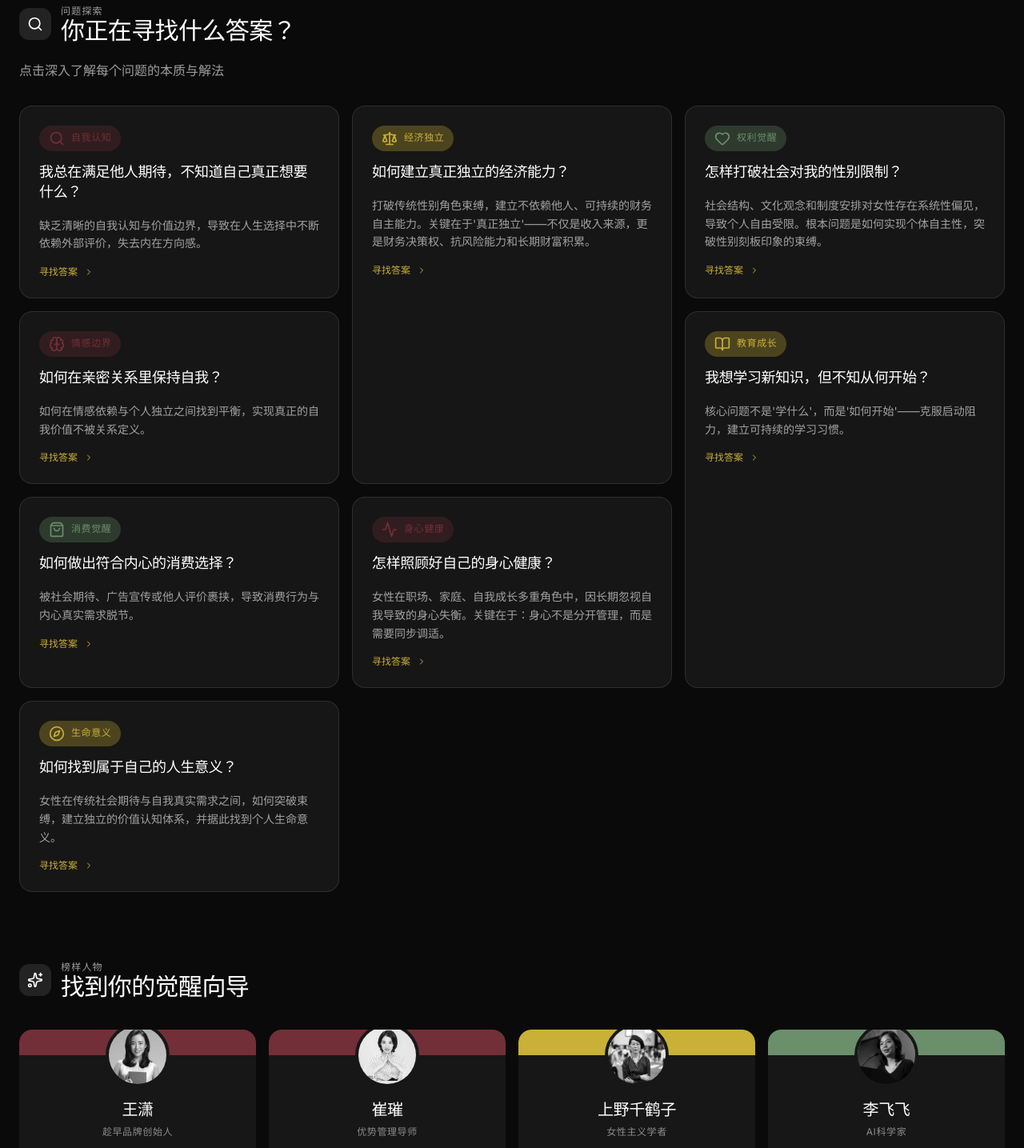
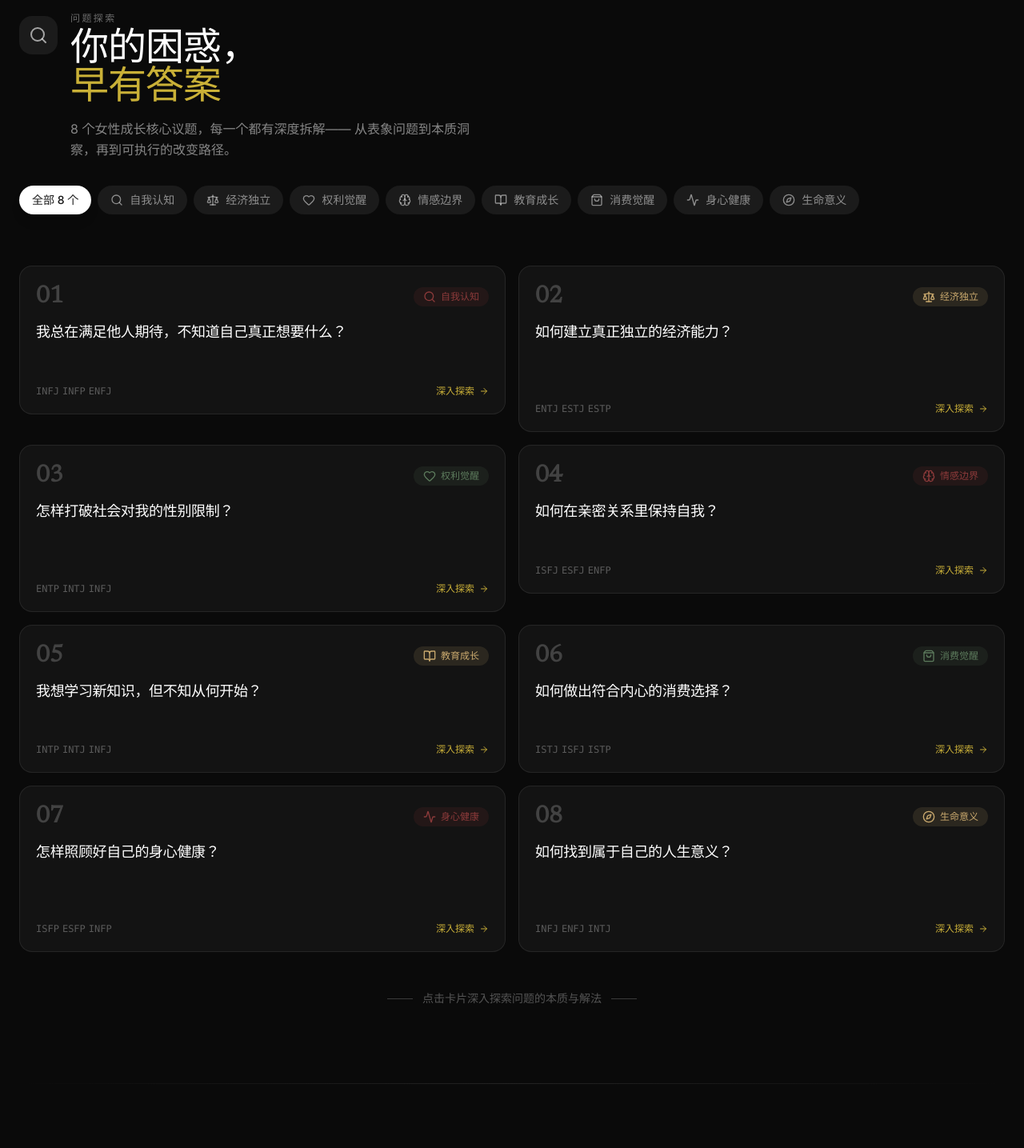
Before and after one commit to lj22503/women-awakening-museum, a React (Vite) app in the folder app/: page / in a window 1280 px wide. Shown: the part 880-2315 px from the top of the page at 80% size. Built offline with nearby package versions, Linux system fonts and the light colour scheme.

Commit message:
feat: ProblemRadar redesign — problem map with category filter tabs, hover reveal, staggered cards

```diff
--- a/app/src/sections/ProblemRadar.tsx
+++ b/app/src/sections/ProblemRadar.tsx
@@ -1,130 +1,254 @@
 import { useState } from 'react';
-import { motion } from 'framer-motion';
+import { motion, AnimatePresence } from 'framer-motion';
 import { FadeInSection } from '@/components/FadeInSection';
 import { ProblemDetail } from '@/components/ProblemDetail';
 import { problems } from '@/data/problems';
 import { problemDetails } from '@/data/problemDetail';
-import { Search, Heart, Brain, BookOpen, ShoppingBag, Activity, Compass, Scale, ChevronRight, Sparkles } from 'lucide-react';
+import {
+  Search, Heart, Brain, BookOpen, ShoppingBag,
+  Activity, Compass, Scale, Sparkles, ChevronRight,
+  ArrowRight
+} from 'lucide-react';
 
-const categoryIcons: Record<string, React.ReactNode> = {
-  "自我认知": <Search className="w-5 h-5" />,
-  "经济独立": <Scale className="w-5 h-5" />,
-  "权利觉醒": <Heart className="w-5 h-5" />,
-  "情感边界": <Brain className="w-5 h-5" />,
-  "教育成长": <BookOpen className="w-5 h-5" />,
-  "消费觉醒": <ShoppingBag className="w-5 h-5" />,
-  "身心健康": <Activity className="w-5 h-5" />,
-  "生命意义": <Compass className="w-5 h-5" />
-};
-
-const categoryColors: Record<string, { bg: string; light: string; text: string }> = {
-  "自我认知": { bg: "bg-burgundy/30", light: "bg-burgundy/10", text: "text-burgundy" },
-  "经济独立": { bg: "bg-champagne/30", light: "bg-champagne/10", text: "text-champagne" },
-  "权利觉醒": { bg: "bg-moss/30", light: "bg-moss/10", text: "text-moss" },
-  "情感边界": { bg: "bg-burgundy/30", light: "bg-burgundy/10", text: "text-burgundy" },
-  "教育成长": { bg: "bg-champagne/30", light: "bg-champagne/10", text: "text-champagne" },
-  "消费觉醒": { bg: "bg-moss/30", light: "bg-moss/10", text: "text-moss" },
-  "身心健康": { bg: "bg-burgundy/30", light: "bg-burgundy/10", text: "text-burgundy" },
-  "生命意义": { bg: "bg-champagne/30", light: "bg-champagne/10", text: "text-champagne" }
-};
-
-// 榜样人物数据
-const roleModels = [
-  { name: "王潇", title: "趁早品牌创始人", category: "体系构建者", color: "bg-burgundy", image: "/images/wangxiao.jpg" },
-  { name: "崔璀", title: "优势管理导师", category: "体系构建者", color: "bg-burgundy", image: "/images/cuicui.jpg" },
-  { name: "上野千鹤子", title: "女性主义学者", category: "文化洞察者", color: "bg-champagne", image: "/images/ueno.jpg" },
-  { name: "李飞飞", title: "AI科学家", category: "领域破壁者", color: "bg-moss", image: "/images/lifeifei.jpg" },
-  { name: "梅耶·马斯克", title: "模特、营养师", category: "行动启发者", color: "bg-champagne", image: "/images/mayemusk.jpg" },
-  { name: "塔拉·韦斯特弗", title: "历史学家", category: "行动启发者", color: "bg-champagne", image: "/images/tarawestover.jpg" },
-  { name: "Greta Thunberg", title: "环保活动家", category: "新生代思想者", color: "bg-moss", image: "/images/gretathunberg.jpg" },
-  { name: "Amanda Gorman", title: "诗人", category: "新生代思想者", color: "bg-moss", image: "/images/amandagorman.jpg" },
+// ─── Category Config ───────────────────────────────────────────────────────────
+const CATEGORIES = [
+  { name: '自我认知', icon: <Search className="w-4 h-4" />, color: '#8B3A3A', bg: 'bg-burgundy', text: 'text-burgundy' },
+  { name: '经济独立', icon: <Scale className="w-4 h-4" />, color: '#C9A96E', bg: 'bg-champagne', text: 'text-champagne' },
+  { name: '权利觉醒', icon: <Heart className="w-4 h-4" />, color: '#5C7A5C', bg: 'bg-moss', text: 'text-moss' },
+  { name: '情感边界', icon: <Brain className="w-4 h-4" />, color: '#8B3A3A', bg: 'bg-burgundy', text: 'text-burgundy' },
+  { name: '教育成长', icon: <BookOpen className="w-4 h-4" />, color: '#C9A96E', bg: 'bg-champagne', text: 'text-champagne' },
+  { name: '消费觉醒', icon: <ShoppingBag className="w-4 h-4" />, color: '#5C7A5C', bg: 'bg-moss', text: 'text-moss' },
+  { name: '身心健康', icon: <Activity className="w-4 h-4" />, color: '#8B3A3A', bg: 'bg-burgundy', text: 'text-burgundy' },
+  { name: '生命意义', icon: <Compass className="w-4 h-4" />, color: '#C9A96E', bg: 'bg-champagne', text: 'text-champagne' },
 ];
 
-export function ProblemRadar() {
-  const [selectedProblem, setSelectedProblem] = useState<string | null>(null);
-  const [selectedModel, setSelectedModel] = useState<typeof roleModels[0] | null>(null);
+// Map category name → config
+const CAT_MAP = Object.fromEntries(CATEGORIES.map(c => [c.name, c]));
+
+// ─── Problem Card ─────────────────────────────────────────────────────────────
+interface ProblemCardProps {
+  problem: typeof problems[0];
+  index: number;
+  onClick: () => void;
+}
+
+function ProblemCard({ problem, index, onClick }: ProblemCardProps) {
+  const cat = CAT_MAP[problem.category];
+  const detail = problemDetails[problem.id];
+  const num = String(index + 1).padStart(2, '0');
 
   return (
-    <>
-      <section id="problem-radar" className="py-20 bg-background">
-        {/* 模块一：问题探索 - 网格展示 */}
-        <div className="max-w-7xl mx-auto px-6 mb-20">
-          <FadeInSection>
-            <div className="flex items-center gap-3 mb-4">
-              <div className="w-10 h-10 rounded-lg bg-white/10 flex items-center justify-center">
-                <Search className="w-5 h-5 text-white" />
-              </div>
-              <div>
-                <span className="text-xs tracking-widest uppercase text-white/60">
-                  问题探索
+    <motion.div
+      initial={{ opacity: 0, y: 24 }}
+      whileInView={{ opacity: 1, y: 0 }}
+      transition={{ delay: index * 0.07, duration: 0.5, ease: [0.165, 0.84, 0.44, 1] }}
+      viewport={{ once: true, margin: '-60px' }}
+      onClick={onClick}
+      className="group relative cursor-pointer"
+    >
+      {/* Hover reveal line */}
+      <motion.div
+        className="absolute -left-3 top-0 bottom-0 w-0.5 rounded-full"
+        style={{ backgroundColor: cat.color }}
+        initial={{ scaleY: 0, originY: 0 }}
+        whileHover={{ scaleY: 1 }}
+        transition={{ duration: 0.3 }}
+      />
+
+      <div className="bg-white/[0.04] hover:bg-white/[0.08] rounded-2xl p-5 border border-white/[0.08] hover:border-white/[0.15] transition-all duration-300">
+        {/* Header row: number + category tag */}
+        <div className="flex items-center justify-between mb-4">
+          <span className="font-serif text-3xl font-bold text-white/20 group-hover:text-white/40 transition-colors">
+            {num}
           </span>
-                <h2 className="font-serif text-3xl text-white">
-                  你正在寻找什么答案？
-                </h2>
+          <div
+            className="flex items-center gap-1.5 px-3 py-1 rounded-full text-xs font-medium"
+            style={{ backgroundColor: cat.color + '22', color: cat.color }}
+          >
+            {cat.icon}
+            <span>{problem.category}</span>
           </div>
         </div>
-            <p className="text-white/60 max-w-xl mb-8">
-              点击深入了解每个问题的本质与解法
-            </p>
-          </FadeInSection>
 
-          {/* 问题卡片网格 - 交错排列增加扫描节奏 */}
-          <div className="grid grid-cols-1 md:grid-cols-2 lg:grid-cols-3 gap-4">
-            {problems.map((problem, index) => {
-              const colors = categoryColors[problem.category];
-              const detail = problemDetails[problem.id];
-              // 交错布局：让第2、5、8张卡片略高，增加扫描节奏感
-              const isTall = index === 1 || index === 4 || index === 7;
-              return (
-                <motion.div
-                  key={problem.id}
-                  initial={{ opacity: 0, y: 20 }}
-                  whileInView={{ opacity: 1, y: 0 }}
-                  transition={{ delay: index * 0.1 }}
-                  viewport={{ once: true }}
-                  onClick={() => setSelectedProblem(problem.id)}
-                  className={`bg-white/5 hover:bg-white/10 rounded-xl p-6 cursor-pointer transition-all duration-300 border border-white/10 ${isTall ? 'lg:row-span-2' : ''}`}
-                >
-                  {/* 分类标签 */}
-                  <div className={`inline-flex items-center gap-2 px-3 py-1.5 rounded-full ${colors.bg} mb-4`}>
-                    <span className={colors.text}>{categoryIcons[problem.category]}</span>
-                    <span className={`font-label text-xs tracking-wider uppercase ${colors.text}`}>
-                      {problem.category}
-                    </span>
-                  </div>
-
-                  {/* 问题 */}
-                  <h3 className="font-serif text-lg text-white font-medium mb-4 leading-snug">
+        {/* Question — large, serif, readable */}
+        <h3 className="font-serif text-lg text-white leading-snug mb-3 group-hover:text-white/90 transition-colors">
           {problem.question}
         </h3>
 
-                  {/* 核心本质预览 */}
+        {/* Core essence teaser — revealed on hover */}
         {detail && (
-                    <p className="text-sm text-white/60 mt-2 leading-relaxed line-clamp-3 mb-4">
+          <p className="text-sm text-white/40 leading-relaxed line-clamp-2 mb-4 opacity-0 group-hover:opacity-100 transition-opacity duration-300">
             {detail.coreEssence}
           </p>
         )}
 
-                  {/* 查看详情 */}
-                  <div className="group flex items-center gap-2 text-secondary text-xs hover:underline cursor-pointer">
-                    <span>寻找答案</span>
-                    <ChevronRight className="w-3 h-3 transition-transform group-hover:translate-x-1" />
+        {/* Related MBTI types */}
+        <div className="flex items-center justify-between">
+          <div className="flex items-center gap-1">
+            {problem.relatedTypes.slice(0, 3).map(type => (
+              <span key={type} className="text-xs text-white/30 font-mono">{type}</span>
+            ))}
+          </div>
+          <div className="flex items-center gap-1.5 text-secondary text-xs font-medium group-hover:gap-2.5 transition-all">
+            <span>深入探索</span>
+            <ArrowRight className="w-3 h-3" />
+          </div>
+        </div>
       </div>
     </motion.div>
   );
-            })}
+}
+
+// ─── Main Section ─────────────────────────────────────────────────────────────
+export function ProblemRadar() {
+  const [selectedProblem, setSelectedProblem] = useState<string | null>(null);
+  const [activeCategory, setActiveCategory] = useState<string | null>(null);
+
+  const filtered = activeCategory
+    ? problems.filter(p => p.category === activeCategory)
+    : problems;
+
+  return (
+    <>
+      <section id="problem-radar" className="py-24 bg-background">
+
+        {/* ── Section Header ── */}
+        <div className="max-w-7xl mx-auto px-6 mb-16">
+          <FadeInSection>
+            <div className="flex items-start gap-4 mb-6">
+              <div className="w-12 h-12 rounded-xl bg-white/[0.07] flex items-center justify-center flex-shrink-0 mt-1">
+                <Search className="w-6 h-6 text-white/60" />
+              </div>
+              <div>
+                <span className="font-label text-xs tracking-[0.2em] uppercase text-white/40 block mb-2">
+                  问题探索
+                </span>
+                <h2 className="font-serif text-4xl md:text-5xl text-white mb-3">
+                  你的困惑，<br />
+                  <span className="text-champagne">早有答案</span>
+                </h2>
+                <p className="text-white/50 text-base max-w-lg leading-relaxed">
+                  8 个女性成长核心议题，每一个都有深度拆解——
+                  从表象问题到本质洞察，再到可执行的改变路径。
+                </p>
               </div>
             </div>
+          </FadeInSection>
 
-        {/* 模块二：榜样人物 - 大模块展示 */}
+          {/* ── Category Filter Tabs ── */}
+          <FadeInSection delay={0.1}>
+            <div className="flex flex-wrap gap-2 mt-8">
+              <button
+                onClick={() => setActiveCategory(null)}
+                className={`flex items-center gap-2 px-4 py-2 rounded-full text-sm font-medium transition-all duration-300 ${
+                  activeCategory === null
+                    ? 'bg-white text-neutral-900 shadow-lg'
+                    : 'bg-white/[0.07] text-white/50 hover:bg-white/[0.12] hover:text-white/70'
+                }`}
+              >
+                全部 8 个
+              </button>
+              {CATEGORIES.map(cat => (
+                <button
+                  key={cat.name}
+                  onClick={() => setActiveCategory(cat.name === activeCategory ? null : cat.name)}
+                  className={`flex items-center gap-2 px-4 py-2 rounded-full text-sm font-medium transition-all duration-300 ${
+                    activeCategory === cat.name
+                      ? 'text-white shadow-lg'
+                      : 'bg-white/[0.07] text-white/50 hover:bg-white/[0.12] hover:text-white/70'
+                  }`}
+                  style={{
+                    backgroundColor: activeCategory === cat.name ? cat.color : undefined,
+                  }}
+                >
+                  {cat.icon}
+                  <span>{cat.name}</span>
+                </button>
+              ))}
+            </div>
+          </FadeInSection>
+        </div>
+
+        {/* ── Problem Grid — 2 columns, staggered ── */}
+        <div className="max-w-7xl mx-auto px-6">
+          <AnimatePresence mode="wait">
+            <motion.div
+              key={activeCategory ?? 'all'}
+              initial={{ opacity: 0 }}
+              animate={{ opacity: 1 }}
+              exit={{ opacity: 0 }}
+              transition={{ duration: 0.25 }}
+              className="grid grid-cols-1 md:grid-cols-2 gap-4"
+            >
+              {filtered.map((problem) => (
+                <ProblemCard
+                  key={problem.id}
+                  problem={problem}
+                  index={problems.indexOf(problem)}
+                  onClick={() => setSelectedProblem(problem.id)}
+                />
+              ))}
+            </motion.div>
+          </AnimatePresence>
+
+          {/* Empty state */}
+          {filtered.length === 0 && (
+            <div className="text-center py-20 text-white/40">
+              <p>该分类下暂无问题</p>
+            </div>
+          )}
+
+          {/* Bottom hint */}
+          <FadeInSection delay={0.2}>
+            <div className="mt-12 flex items-center justify-center gap-3 text-white/30 text-sm">
+              <div className="w-8 h-px bg-white/20" />
+              <span>点击卡片深入探索问题的本质与解法</span>
+              <div className="w-8 h-px bg-white/20" />
+            </div>
+          </FadeInSection>
+        </div>
+
+        {/* ── Divider ── */}
+        <div className="max-w-7xl mx-auto px-6 my-24">
+          <div className="h-px bg-gradient-to-r from-transparent via-white/10 to-transparent" />
+        </div>
+
+        {/* ── Role Models Section ── */}
+        <RoleModelsSection />
+      </section>
+
+      {/* ── Problem Detail Modal ── */}
+      <ProblemDetail
+        problemId={selectedProblem}
+        isOpen={!!selectedProblem}
+        onClose={() => setSelectedProblem(null)}
+      />
+    </>
+  );
+}
+
+// ─── Role Models Sub-section ──────────────────────────────────────────────────
+const roleModels = [
+  { name: '王潇', title: '趁早品牌创始人', category: '体系构建者', color: 'bg-burgundy', image: '/images/wangxiao.jpg' },
+  { name: '崔璀', title: '优势管理导师', category: '体系构建者', color: 'bg-burgundy', image: '/images/cuicui.jpg' },
+  { name: '上野千鹤子', title: '女性主义学者', category: '文化洞察者', color: 'bg-champagne', image: '/images/ueno.jpg' },
+  { name: '李飞飞', title: 'AI科学家', category: '领域破壁者', color: 'bg-moss', image: '/images/lifeifei.jpg' },
+  { name: '梅耶·马斯克', title: '模特、营养师', category: '行动启发者', color: 'bg-champagne', image: '/images/mayemusk.jpg' },
+  { name: '塔拉·韦斯特弗', title: '历史学家', category: '行动启发者', color: 'bg-champagne', image: '/images/tarawestover.jpg' },
+  { name: 'Greta Thunberg', title: '环保活动家', category: '新生代思想者', color: 'bg-moss', image: '/images/gretathunberg.jpg' },
+  { name: 'Amanda Gorman', title: '诗人', category: '新生代思想者', color: 'bg-moss', image: '/images/amandagorman.jpg' },
+];
+
+function RoleModelsSection() {
+  return (
     <div className="max-w-7xl mx-auto px-6">
       <FadeInSection>
-            <div className="flex items-center gap-3 mb-8">
-              <div className="w-10 h-10 rounded-lg bg-white/10 flex items-center justify-center">
-                <Sparkles className="w-5 h-5 text-white" />
+        <div className="flex items-start gap-4 mb-10">
+          <div className="w-12 h-12 rounded-xl bg-white/[0.07] flex items-center justify-center flex-shrink-0 mt-1">
+            <Sparkles className="w-6 h-6 text-champagne" />
           </div>
           <div>
-                <span className="text-xs tracking-widest uppercase text-white/60">
+            <span className="font-label text-xs tracking-[0.2em] uppercase text-white/40 block mb-2">
               榜样人物
             </span>
             <h2 className="font-serif text-3xl text-white">
@@ -134,105 +258,54 @@ export function ProblemRadar() {
         </div>
       </FadeInSection>
 
-          {/* 榜样人物网格 */}
       <div className="grid grid-cols-2 md:grid-cols-4 gap-4">
         {roleModels.map((model, index) => (
           <motion.div
             key={model.name}
             initial={{ opacity: 0, y: 20 }}
             whileInView={{ opacity: 1, y: 0 }}
-                transition={{ delay: index * 0.1 }}
+            transition={{ delay: index * 0.08 }}
             viewport={{ once: true }}
-                whileHover={{ y: -4 }}
-                onClick={() => setSelectedModel(model)}
-                className="group relative overflow-hidden rounded-xl cursor-pointer bg-neutral-900"
+            whileHover={{ y: -6, scale: 1.02 }}
+            className="group relative overflow-hidden rounded-2xl cursor-pointer bg-neutral-900 border border-white/[0.06] hover:border-white/[0.15] transition-all duration-300"
           >
-                {/* 色带 */}
-                <div className={`${model.color} h-8 transition-all duration-300 group-hover:h-12 rounded-t-xl`} />
-                {/* 头像 */}
-                <div className="relative z-10 -mt-10 mx-auto w-20 h-20 rounded-full border-4 border-neutral-900 overflow-hidden transition-all duration-300 group-hover:grayscale-0 grayscale">
+            {/* Color band */}
+            <div className={`${model.color} h-10 transition-all duration-300 group-hover:h-16`} />
+
+            {/* Avatar */}
+            <div className="relative z-10 -mt-12 mx-auto w-20 h-20 rounded-full border-4 border-neutral-900 overflow-hidden">
               <img
                 src={model.image}
                 alt={model.name}
-                    className="w-full h-full object-cover"
+                className="w-full h-full object-cover grayscale group-hover:grayscale-0 transition-all duration-500"
                 onError={(e) => {
                   (e.target as HTMLImageElement).style.display = 'none';
                 }}
               />
             </div>
-                {/* 内容 */}
+
+            {/* Info */}
             <div className="p-4 text-center">
-                  <h3 className="font-serif text-xl text-white">{model.name}</h3>
-                  <p className="text-xs text-white/50 uppercase tracking-wider mt-1">{model.title}</p>
-                  <div className="inline-flex items-center justify-center mt-3 bg-white/10 rounded-full px-3 py-1">
-                    <span className="text-xs text-white">{model.category}</span>
+              <h3 className="font-serif text-lg text-white">{model.name}</h3>
+              <p className="text-xs text-white/40 uppercase tracking-wider mt-0.5">{model.title}</p>
+              <div className="mt-3 inline-flex items-center px-3 py-1 rounded-full bg-white/[0.07]">
+                <span className="text-xs text-white/60">{model.category}</span>
               </div>
             </div>
           </motion.div>
         ))}
       </div>
 
-          {/* 查看更多按钮 */}
-          <div className="text-center mt-8">
+      {/* CTA */}
+      <div className="text-center mt-10">
         <button
           onClick={() => document.getElementById('mbti-gallery')?.scrollIntoView({ behavior: 'smooth' })}
-              className="inline-flex items-center gap-2 px-6 py-3 bg-secondary text-primary rounded-full hover:bg-secondary/90 transition-colors"
+          className="inline-flex items-center gap-2.5 px-8 py-3.5 bg-secondary text-primary rounded-full text-sm font-medium hover:bg-secondary/90 transition-colors shadow-lg shadow-secondary/20"
         >
-              <span>查看全部100+榜样</span>
+          <span>查看全部 100+ 榜样</span>
           <ChevronRight className="w-4 h-4" />
         </button>
       </div>
     </div>
-      </section>
-
-      {/* Problem Detail Modal */}
-      <ProblemDetail
-        problemId={selectedProblem}
-        isOpen={!!selectedProblem}
-        onClose={() => setSelectedProblem(null)}
-      />
-
-      {/* Role Model Modal — uses dark design system tokens */}
-      {selectedModel && (
-        <div
-          className="fixed inset-0 z-50 bg-black/80 backdrop-blur-sm flex items-center justify-center p-4"
-          onClick={() => setSelectedModel(null)}
-        >
-          <motion.div
-            initial={{ opacity: 0, scale: 0.95 }}
-            animate={{ opacity: 1, scale: 1 }}
-            transition={{ duration: 0.3, ease: [0.165, 0.84, 0.44, 1] }}
-            className="bg-popover rounded-xl p-8 max-w-md w-full border border-border"
-            onClick={(e) => e.stopPropagation()}
-          >
-            <div className="flex items-center gap-4 mb-6">
-              <div className="w-20 h-20 rounded-full overflow-hidden border-2 border-border">
-                <img
-                  src={selectedModel.image}
-                  alt={selectedModel.name}
-                  className="w-full h-full object-cover"
-                  onError={(e) => {
-                    (e.target as HTMLImageElement).style.display = 'none';
-                  }}
-                />
-              </div>
-              <div>
-                <h3 className="font-serif text-2xl text-foreground">{selectedModel.name}</h3>
-                <p className="text-muted-foreground text-sm">{selectedModel.title}</p>
-                <span className="inline-block mt-2 px-3 py-1 bg-secondary/20 rounded-full text-xs text-secondary">
-                  {selectedModel.category}
-                </span>
-              </div>
-            </div>
-            <button
-              onClick={() => setSelectedModel(null)}
-              className="w-full py-3 bg-secondary text-secondary-foreground rounded-full hover:bg-secondary/90 transition-colors"
-            >
-              关闭
-            </button>
-          </motion.div>
-        </div>
-      )}
-    </>
   );
 }
```
Lines whose indentation alone changed are shown as unchanged.
